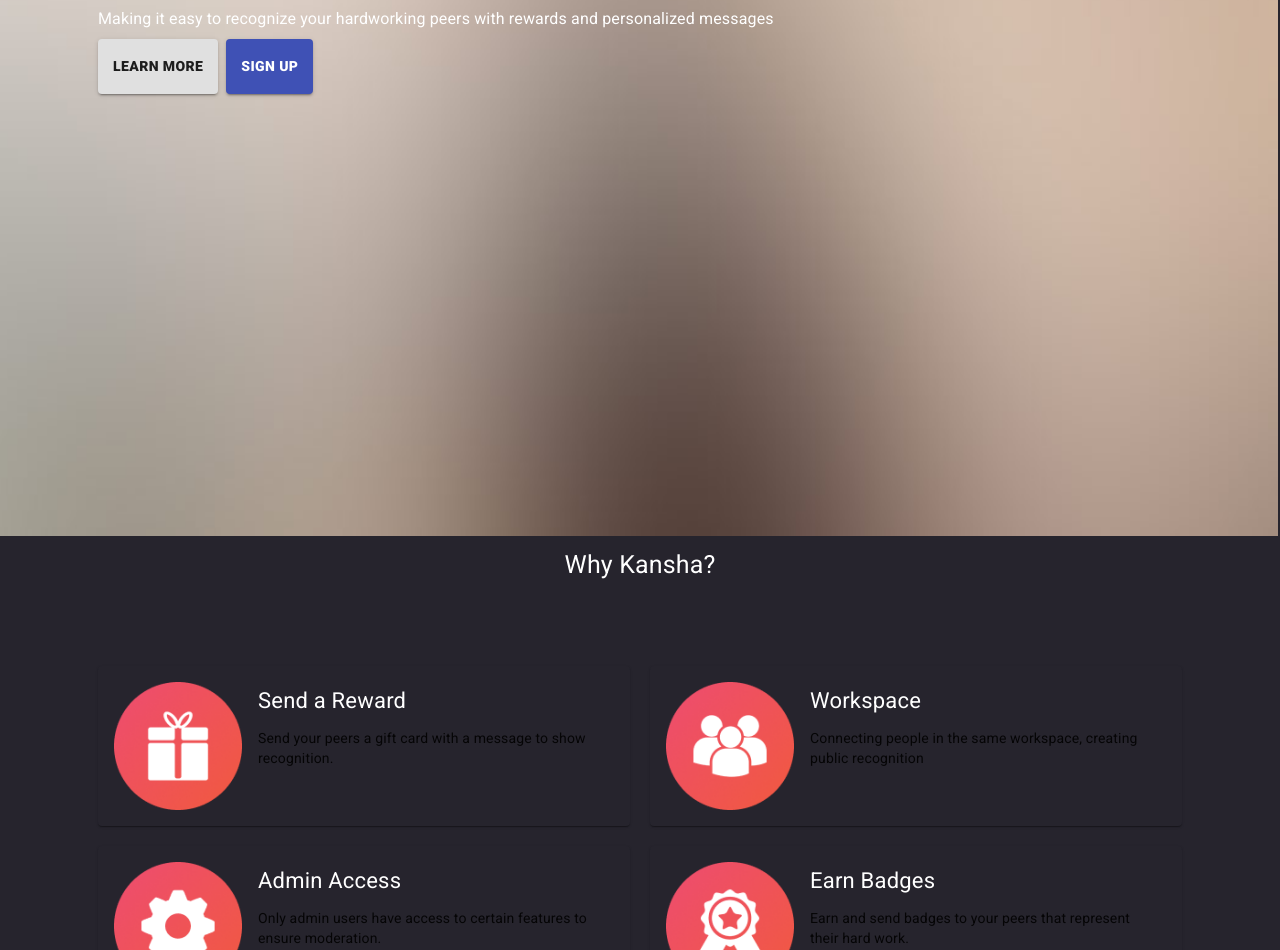
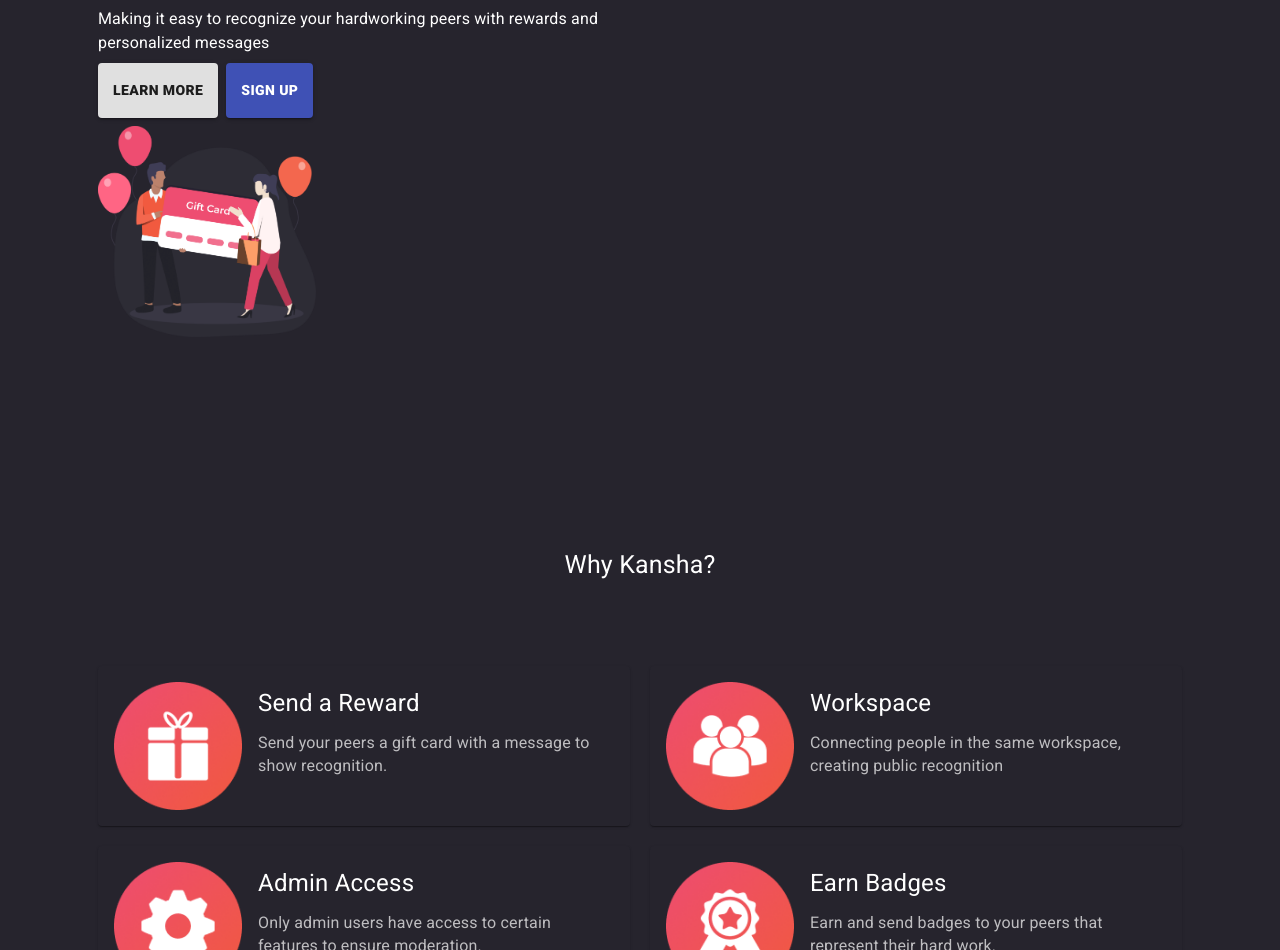
Before and after one commit to rleslie1015/kansha-fe, a React (Create React App) app in the folder react-app/: page / in a window 1280 px wide. Shown: the part 262-1212 px from the top of the page. Built offline with nearby package versions, Linux system fonts and the light colour scheme; what auth0-js would draw is missing.

Commit message:
still styling landing page, working on header now

```diff
--- a/react-app/src/landing/Header.js
+++ b/react-app/src/landing/Header.js
@@ -2,7 +2,7 @@ import React from 'react'
 import { useHistory } from 'react-router-dom'
 import { makeStyles } from '@material-ui/core/styles';
 import { Button, Typography, Box, Link } from '@material-ui/core';
-import pic04 from "./images/pic04.jpg";
+import hero from "./images/hero-image.png";
 import Nav from './Nav';
 import Auth from '../auth';
 
@@ -10,7 +10,14 @@ const auth = new Auth();
 
 const styles = {
   paperContainer: {
+    display: 'flex',
     height: '90vh',
+    width: '100%'
+  },
+  headerContainer: {
+    display: 'flex',
+    flexDirection: 'row',
+    margin: '0'
   },
   heading: {
     margin: "90px",
@@ -18,12 +25,20 @@ const styles = {
     position: "absolute",
     zIndex: "1",
   },
+  hero: {
+    display: 'flex',
+    flexDirection: 'row',
+    margin: '0'
+  },
   img: {
-    position: "absolute",
-    zIndex: "0",
-    height: "100vh",
-    width: "100%",
-    margin: "-10px",
+    width: '20%',
+    height: '20%',
+    margin: '0'
+  },
+  info: {
+    flexDirection: 'column',
+    width: '50%',
+    margin: '0'
   }
 }
 
@@ -61,6 +76,7 @@ const useStyles = makeStyles(theme => ({
 
   },
   root: {
+    display: 'flex',
     padding: theme.spacing(1),
     [theme.breakpoints.down('sm')]: {
       fontSize: "25px",
@@ -70,6 +86,7 @@ const useStyles = makeStyles(theme => ({
 
     },
     [theme.breakpoints.up('lg')]: {
+      display: 'flex'
 
     }
   },
@@ -83,17 +100,23 @@ export default function Header() {
 
   return (
     <div style={styles.paperContainer} className={classes.root}>
-      <img src={pic04} style={styles.img} />
+
       <Nav />
+      <div style={styles.headerContainer}>
         <Typography component='div' style={styles.heading}  >
-
+          <div style={styles.info}>
             <Box className={classes.headingFont}>Workplace Recognition</Box>
             <Box className={classes.headingFont}>Like Never Before</Box>
             <Box>Making it easy to recognize your hardworking peers with rewards and personalized messages</Box>
             <Button variant='contained' className={classes.button}>Learn More</Button>
             <Button variant='contained' color='primary' className={classes.button} onClick={auth.login}>Sign Up</Button>
+          </div>
+          <div style={styles.hero}>
+            <img src={hero} style={styles.img} />
+          </div>
+        </Typography>
+      </div>
 
-      </Typography>
 
 
     </div>
--- a/react-app/src/landing/Main.js
+++ b/react-app/src/landing/Main.js
@@ -26,8 +26,12 @@ const useStyles = makeStyles(theme => ({
     backgroundColor: '#26242D',
   },
   font: {
-    fontSize: "22px",
+    fontSize: "24px",
     color: '#ffffff',
+  },
+  cardFont: {
+    fontSize: '16px',
+    color: 'rgba(255, 255, 255, 0.7)'
   },
   image: {
     width: 128,
@@ -40,7 +44,7 @@ const useStyles = makeStyles(theme => ({
     maxHeight: '100%',
   },
   box: {
-    fontSize:"30px",
+    fontSize:"36px",
     textAlign:"center",
     backgroundColor: '#26242D',
     color: '#ffffff'
@@ -89,7 +93,7 @@ export default function Main () {
                 <Typography gutterBottom variant="subtitle1" className={classes.font}>
                   Send a Reward
                 </Typography>
-                <Typography variant="body2" gutterBottom fontSize="14px" color='#ffffff'>
+                <Typography variant="body2" gutterBottom className={classes.cardFont}>
                   Send your peers a gift card with a message to show recognition.
                 </Typography>
               </Grid>
@@ -111,7 +115,7 @@ export default function Main () {
                 <Typography gutterBottom variant="subtitle1" className={classes.font}>
                   Workspace
                 </Typography>
-                <Typography variant="body2" gutterBottom fontSize="14px">
+                <Typography variant="body2" gutterBottom className={classes.cardFont}>
                   Connecting people in the same workspace, creating public recognition
                 </Typography>
               </Grid>
@@ -133,7 +137,7 @@ export default function Main () {
                 <Typography gutterBottom variant="subtitle1" className={classes.font} >
                   Admin Access
                 </Typography>
-                <Typography variant="body2" gutterBottom fontSize="14px">
+                <Typography variant="body2" gutterBottom className={classes.cardFont}>
                   Only admin users have access to certain features to ensure moderation.
                 </Typography>
               </Grid>
@@ -155,7 +159,7 @@ export default function Main () {
                 <Typography gutterBottom variant="subtitle1" className={classes.font}>
                   Earn Badges
                 </Typography>
-                <Typography variant="body2" gutterBottom fontSize="14px">
+                <Typography variant="body2" gutterBottom className={classes.cardFont}>
                   Earn and send badges to your peers that represent their hard work.
                 </Typography>
               </Grid>
@@ -177,7 +181,7 @@ export default function Main () {
                 <Typography gutterBottom variant="subtitle1" className={classes.font}>
                   Leave a <FavoriteIcon />
                 </Typography>
-                <Typography variant="body2" gutterBottom fontSize="14px">
+                <Typography variant="body2" gutterBottom className={classes.cardFont}>
                   React to posts with your favorite emoji to show appreciation.
                 </Typography>
               </Grid>
@@ -199,7 +203,7 @@ export default function Main () {
                 <Typography gutterBottom variant="subtitle1" className={classes.font}>
                   Activity
                 </Typography>
-                <Typography variant="body2" gutterBottom fontSize="14px">
+                <Typography variant="body2" gutterBottom className={classes.cardFont}>
                   Keep track of your recognitions with our profile activities tracker.
                 </Typography>
               </Grid>
```
Lines whose indentation alone changed are shown as unchanged.
